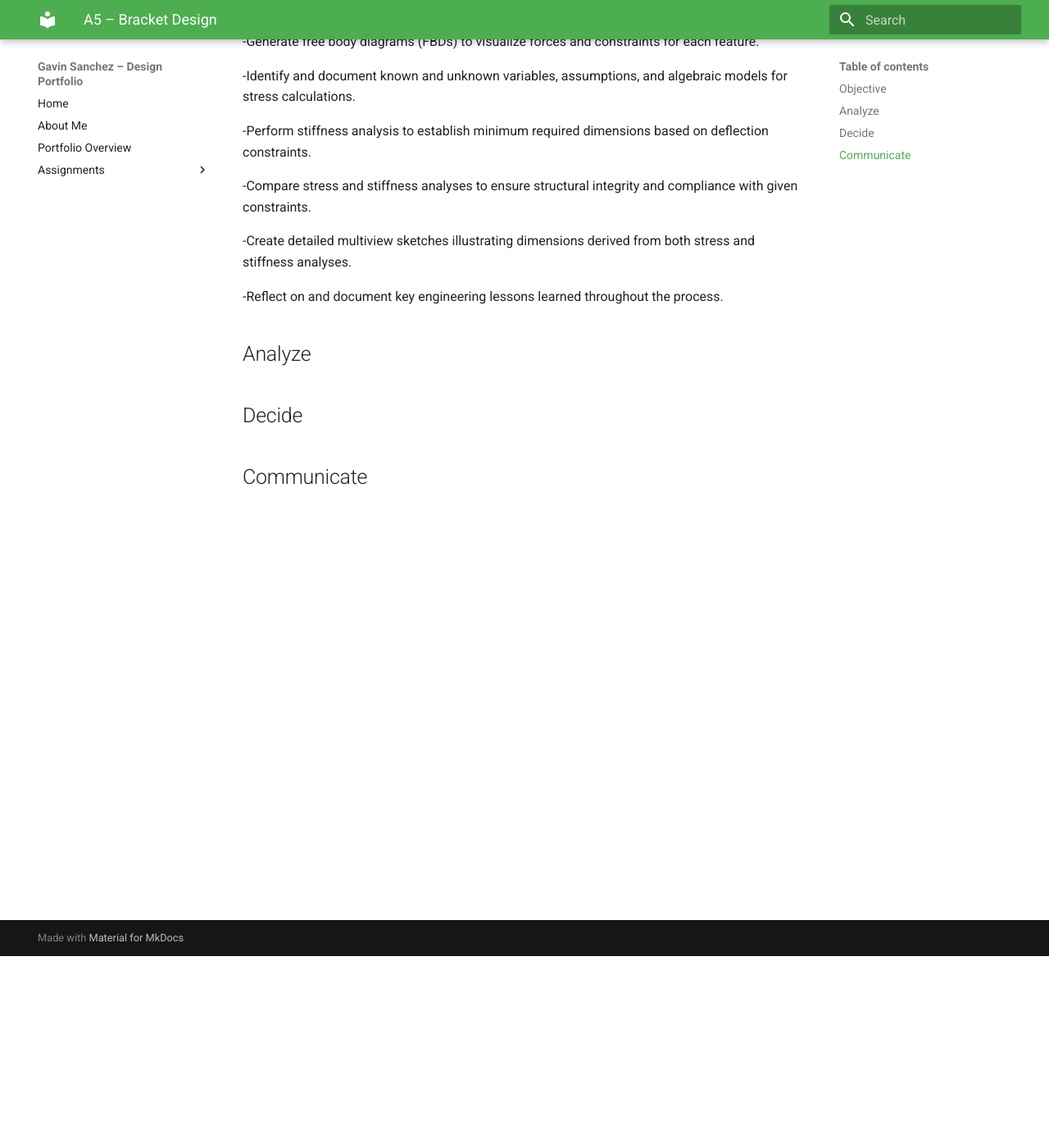
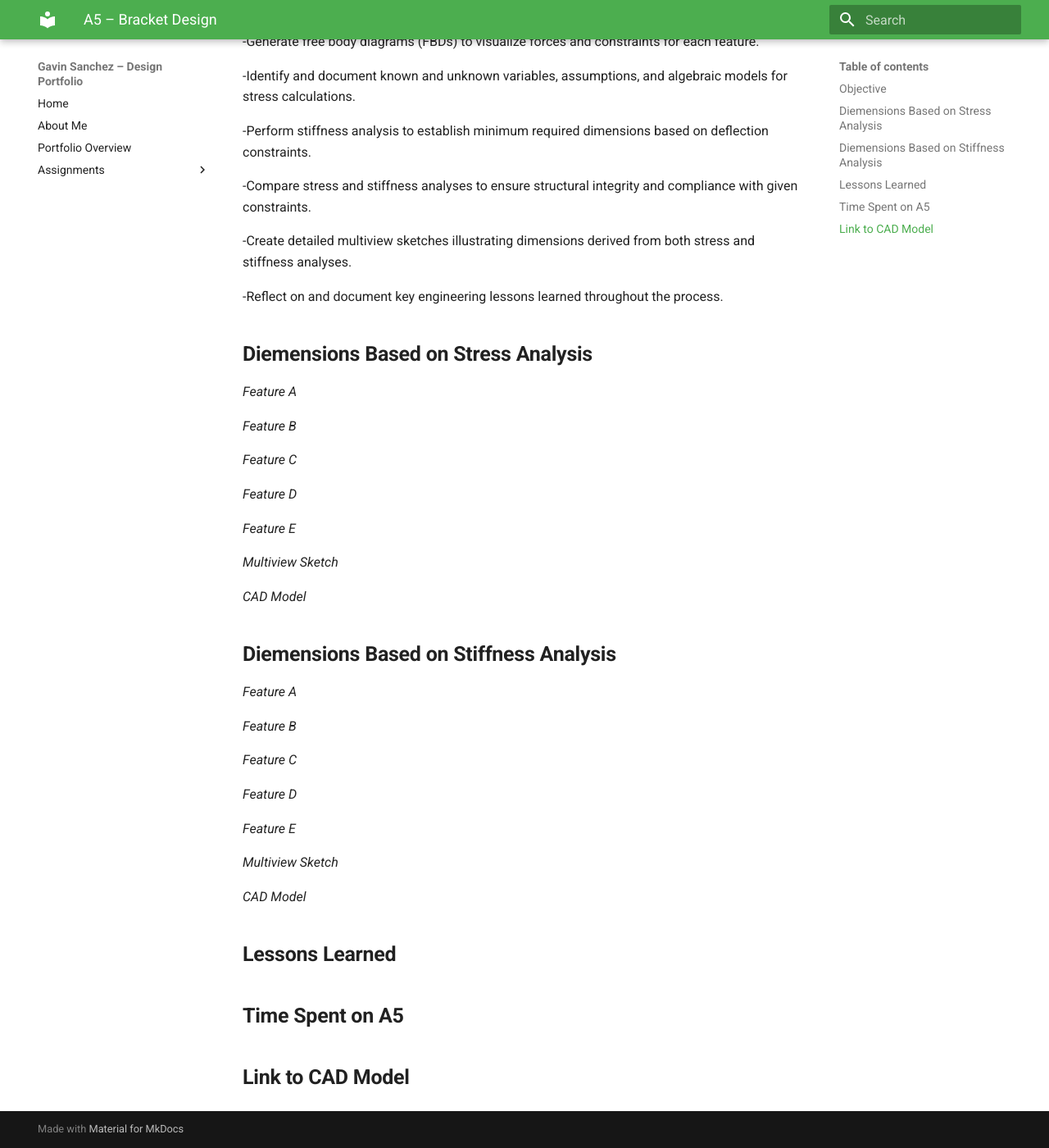
Before and after one commit to GavinSanch/Gavins-design-projects-portfolio, an MkDocs documentation site: the page built from docs/assignments/A05/index.md, in a window 1280 px wide and 1400 px high, scrolled down 234 px. Shown: the whole window at 82% size. Built offline with MkDocs 1.6.1 and Material for MkDocs 9.7.7, drawn with Linux system fonts in a browser that asks for light colours.

Commit message:
Update index.md

```diff
--- a/docs/assignments/A05/index.md
+++ b/docs/assignments/A05/index.md
@@ -17,10 +17,40 @@
 -Reflect on and document key engineering lessons learned throughout the process.
 
 
-## Analyze
+## **Diemensions Based on Stress Analysis**
 
+_Feature A_
 
-## Decide
+_Feature B_
 
+_Feature C_
 
-## Communicate
+_Feature D_
+
+_Feature E_
+
+_Multiview Sketch_
+
+_CAD Model_
+
+## **Diemensions Based on Stiffness Analysis**
+
+_Feature A_
+
+_Feature B_
+
+_Feature C_
+
+_Feature D_
+
+_Feature E_
+
+_Multiview Sketch_
+
+_CAD Model_
+
+## **Lessons Learned**
+
+## **Time Spent on A5**
+
+## **Link to CAD Model**
```
